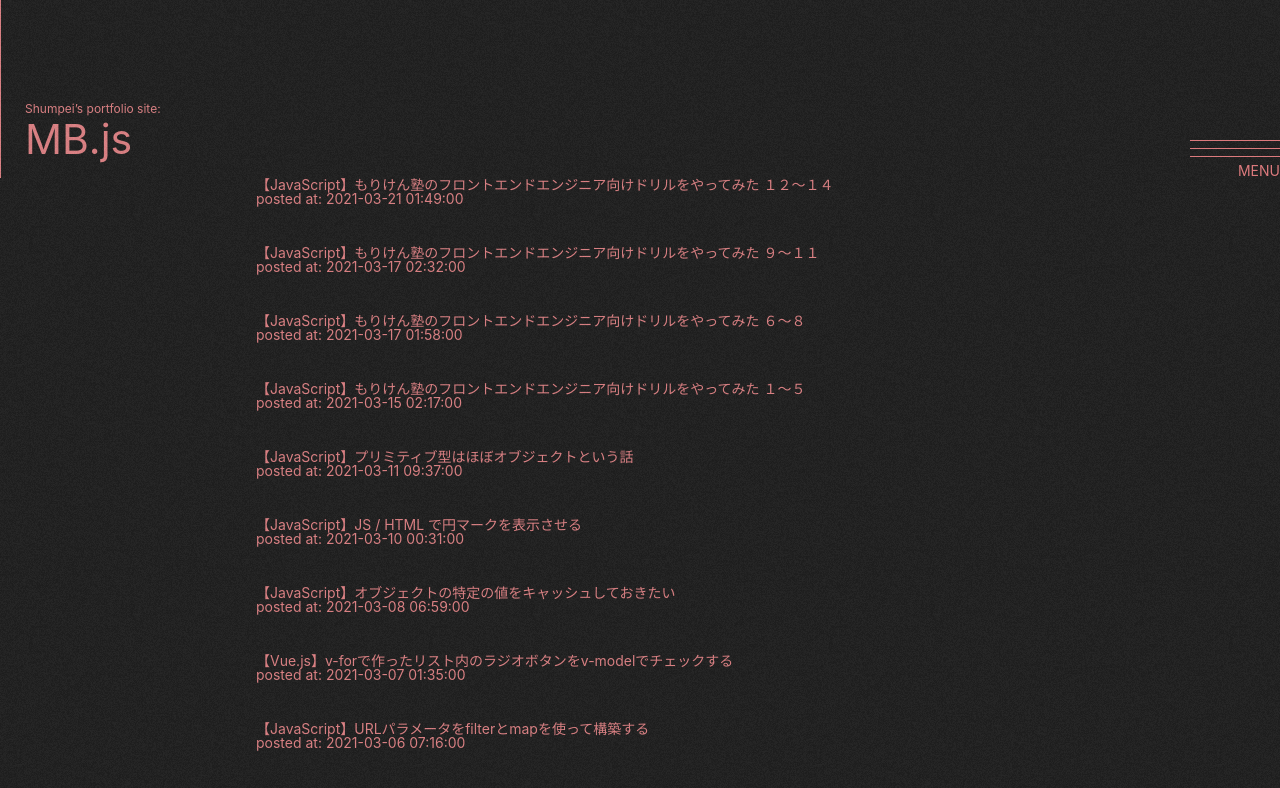
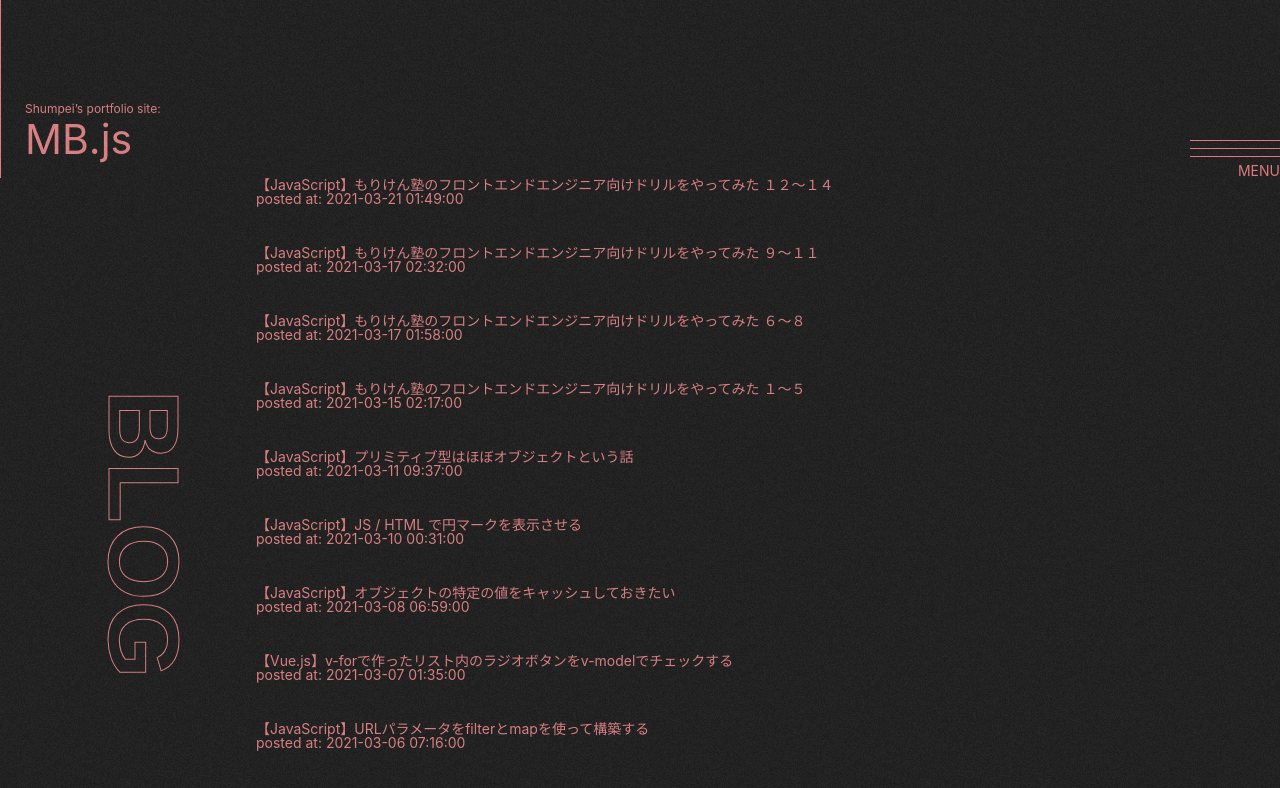
Before and after one commit to Shumpei0111/mbjs2021, a Next.js app: page /archives/1 in a window 1280 px wide. Shown: the top 788 px of the page. Built offline with nearby package versions, Linux system fonts and the light colour scheme.

Commit message:
Update サイト全体の横幅の関係性を見直し

```diff
--- a/src/components/Layout.js
+++ b/src/components/Layout.js
@@ -1,3 +1,5 @@
+import { useEffect } from "react";
+
 import Header from "./Header";
 import Footer from "./Footer";
 
@@ -5,8 +7,9 @@
 import * as layoutStyle from '../styles/module/_layout.module.scss';
 
 const Layout = (props) => {
+
     return (
-        <div className={layoutStyle.mainContainer}>
+        <div id='mainContainer' className={layoutStyle.mainContainer}>
             <div className={style.noise} />
             <Header />
             <main>{props.children}</main>
--- a/src/pages/archives/[page].js
+++ b/src/pages/archives/[page].js
@@ -11,8 +11,10 @@
 
 export default function Archive(props) {
     const { posts, page, total, perPage } = props;
+
     return (
         <Layout>
+            <h2 className={style.article__h2}>BLOG</h2>
             <div className={style.articleContainer}>
                 {posts.map((post) =>
                     <div className={style.articleWrapper} key={post.slug}>
--- a/src/styles/base.scss
+++ b/src/styles/base.scss
@@ -9,6 +9,7 @@
 html {
     font-size: 62.5%;
     height: 100%;
+    overflow-x: hidden;
 }
 
 * {
@@ -32,7 +33,6 @@
     max-width: v.$max-width;
     min-width: v.$min-width;
     margin: 0 auto;
-    overflow-x: hidden;
 }
 
 a {
@@ -71,3 +71,14 @@
     font-size: 10rem;
     font-family: 'Hoefler Text', sans-serif;
 }
+
+main {
+    position: relative;
+    width: 100vw;
+    margin: auto calc(50% - 50vw);
+}
+
+::-webkit-scrollbar {
+    display: none;
+    width: 0;
+}
--- a/src/styles/module/_first-view.module.scss
+++ b/src/styles/module/_first-view.module.scss
@@ -4,6 +4,9 @@
     position: relative;
     height: calc(100vh - v.$headerHeight);
     width: 100%;
+    max-width: v.$max-width;
+    min-width: v.$min-width;
+    margin: auto;
 
     &__container {
         position: absolute;
--- a/src/styles/module/_page_articles.module.scss
+++ b/src/styles/module/_page_articles.module.scss
@@ -1,12 +1,20 @@
 @use './variables.module' as v;
 
+.article__h2 {
+    position: absolute;
+    left: 0;
+    top: 40%;
+}
 
 .articleContainer {
     display: flex;
     justify-content: center;
     flex-direction: column;
+    width: 100%;
     max-width: 768px;
+    min-width: v.$min-width;
     margin: auto;
+    position: relative;
 
     .articleWrapper {
         margin-bottom: 40px;
--- a/src/styles/module/_projects.module.scss
+++ b/src/styles/module/_projects.module.scss
@@ -7,7 +7,7 @@
     &__h2 {
         position: absolute;
         top: 0;
-        left: -240px;
+        left: 0;
     }
 
     &__mainContents {
@@ -50,6 +50,7 @@
                 animation: bgTitleMarquee 50s linear infinite;
                 pointer-events: none;
                 will-change: transform;
+                z-index: -1;
             }
 
             ul {
```
Also changed, not shown: src/components/Projects.js (+4 -4 lines).
